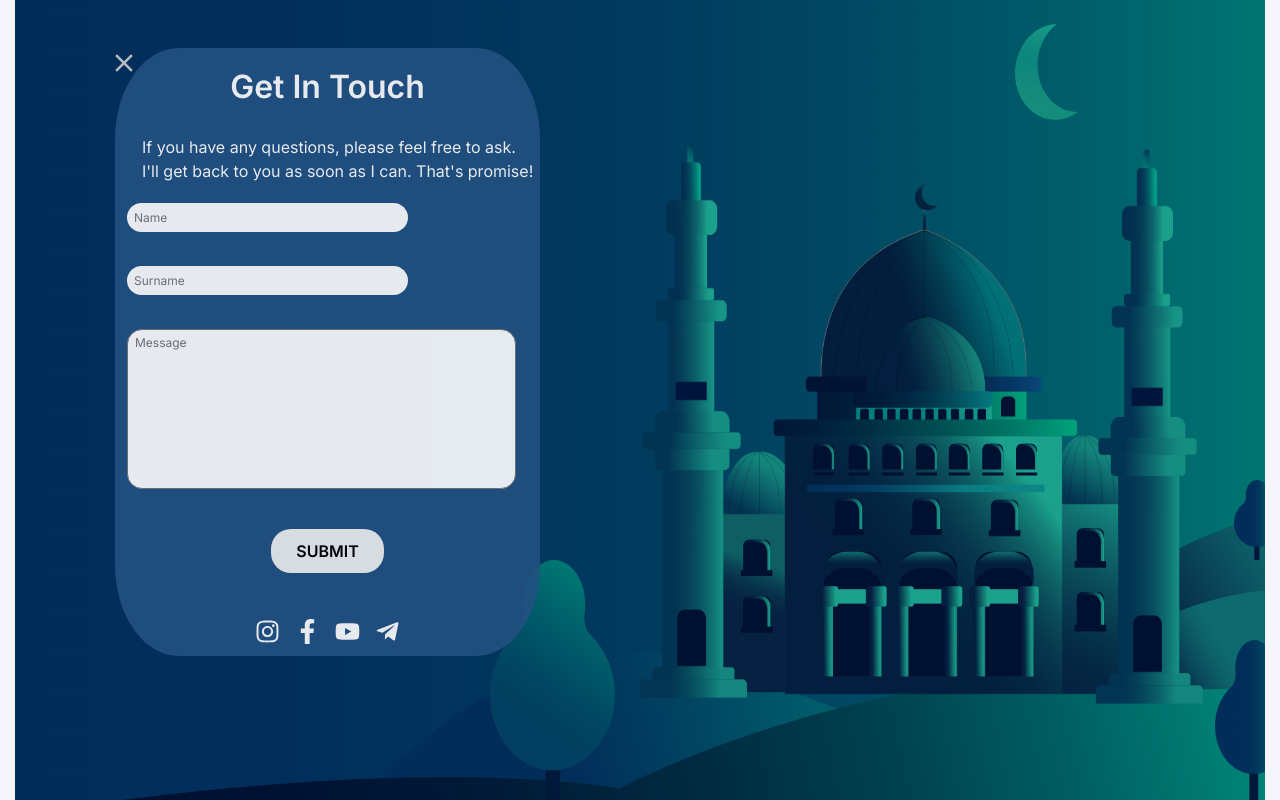
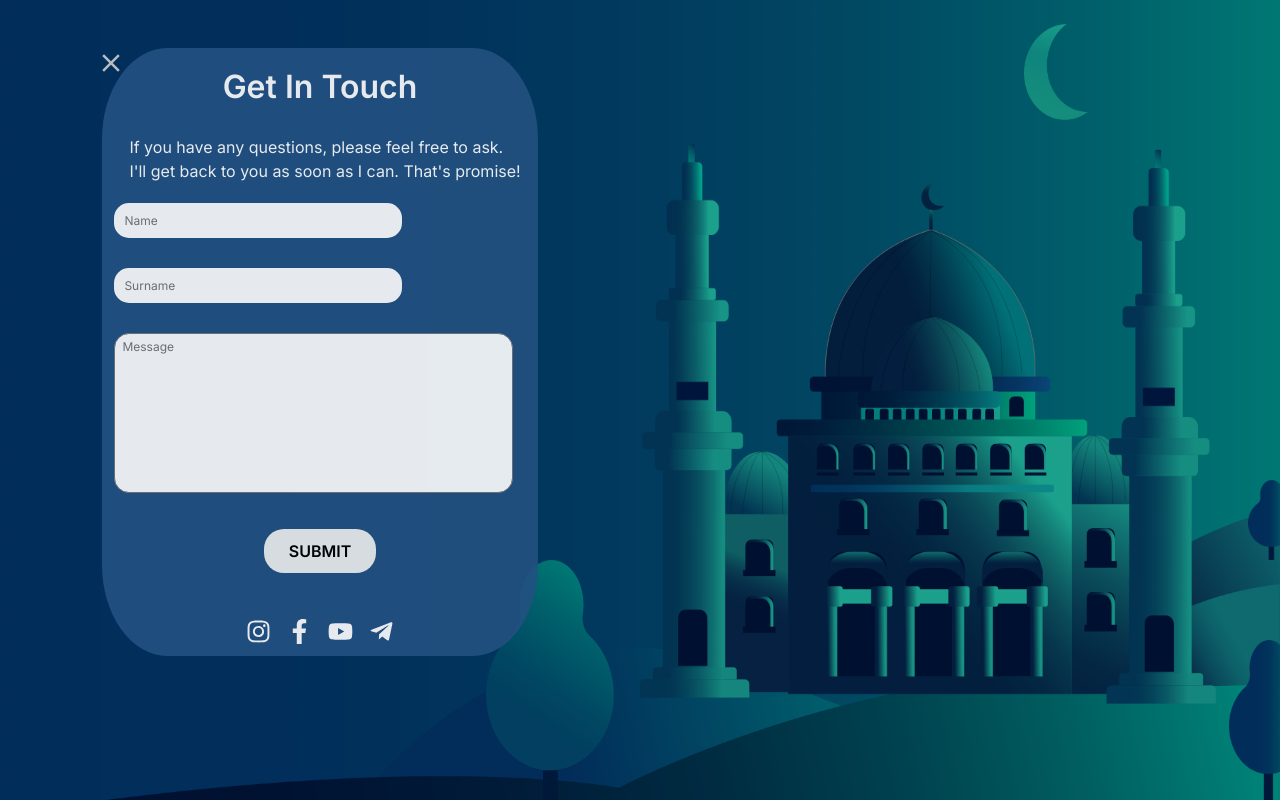
Before and after one commit to boburDev/Mavqut.uz, a React (Create React App) app: page /1/get-in-touch in a window 1280 px wide. Built offline with nearby package versions, Linux system fonts and the light colour scheme.

Commit message:
update validation

```diff
--- a/src/components/Validation/Validation.css
+++ b/src/components/Validation/Validation.css
@@ -1,5 +1,6 @@
 .val-section{
-    position: relative;
+    position: fixed;
+    left: 0;
     height: 100vh;
     width: 100%;
     overflow: hidden;
@@ -100,6 +101,7 @@
     line-height: 1.5;
     letter-spacing: 1.3;
     white-space: nowrap;
+    font-size: 16px;
 }
 .val-text form {
     display: flex;
@@ -121,7 +123,7 @@
 }
 .inputFirstName{
     width: 70%;
-    padding: 7px;
+    padding: 10px;
     border-radius: 15px;
     outline: none;
     line-height: 1 !important;
@@ -130,7 +132,7 @@
 }
 .inputSurname{
     width: 70%;
-    padding: 7px;
+    padding: 10px;
     border-radius: 15px;
     outline: none;
     border: none;
```
